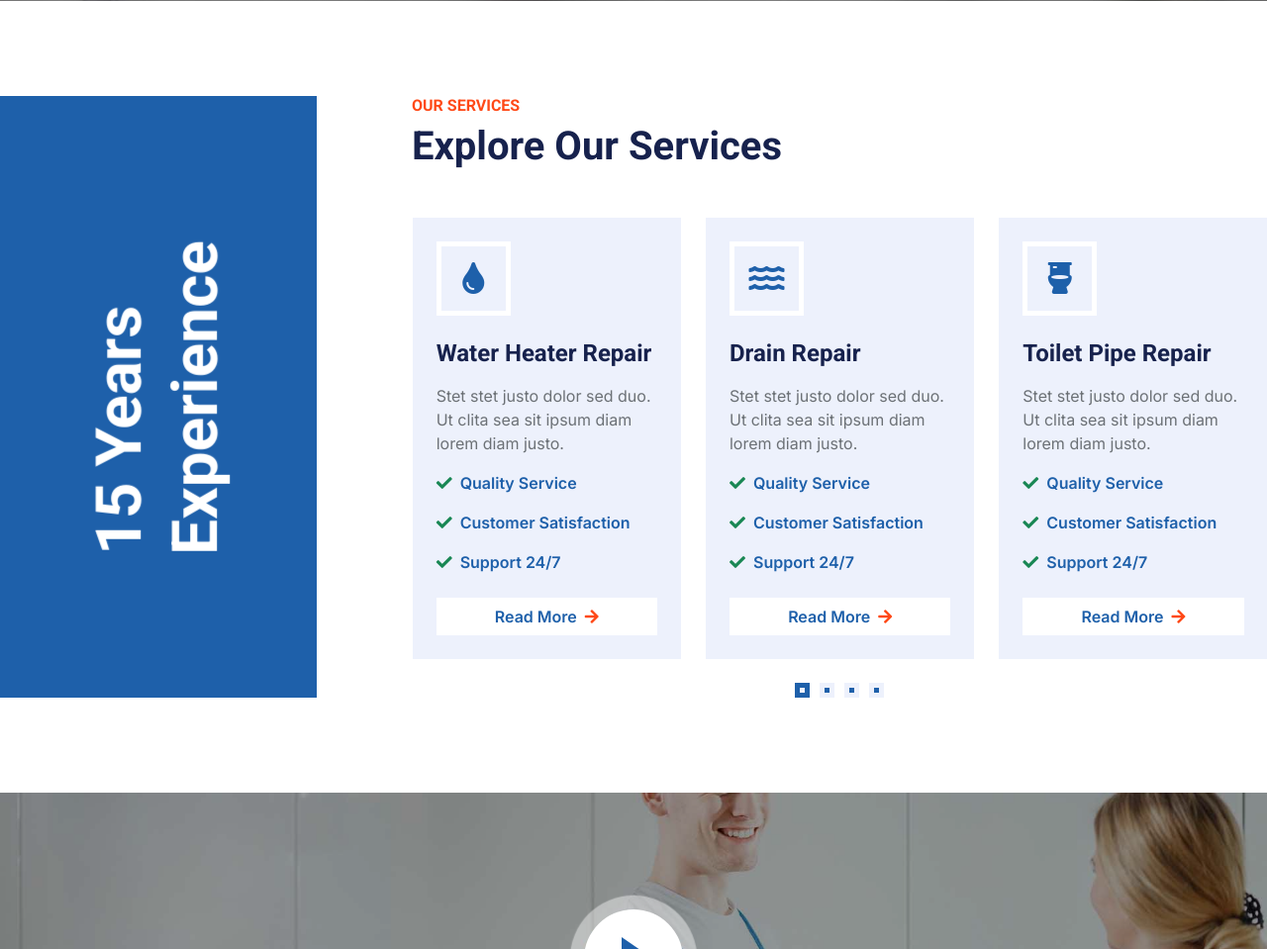
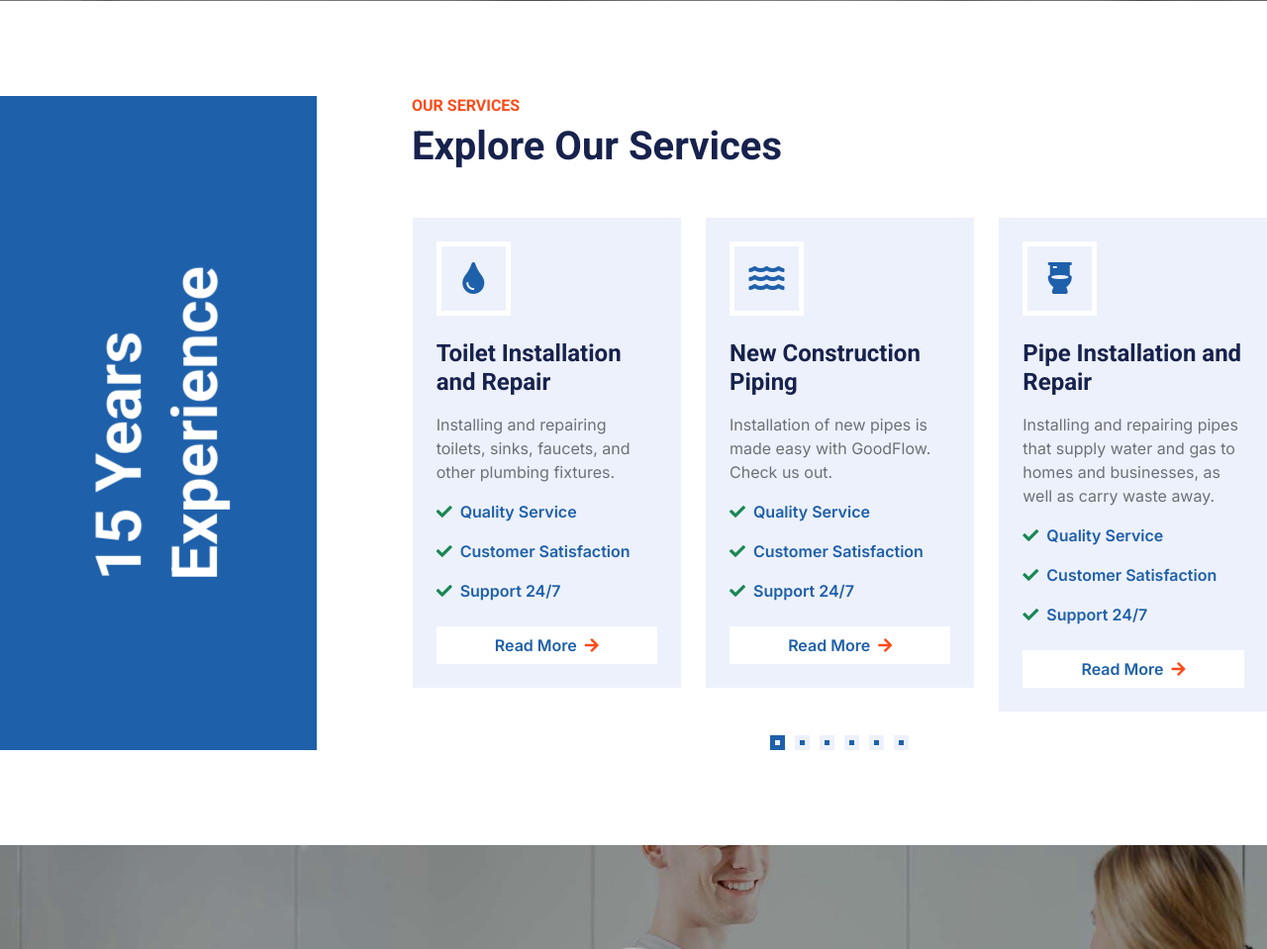
Before and after one commit to kehman18/GoodFlow, a Flask app: page /service.html in a window 1280 px wide. Shown: the part 477-1436 px from the top of the page at 99% size. Run offline with Flask 3, Linux system fonts and the light colour scheme; some libraries are stand-ins or nearby versions.

Commit message:
edited the contact and few other pages.

```diff
--- a/templates/service.html
+++ b/templates/service.html
@@ -213,10 +213,10 @@
                 >
                   <i class="fa fa-water fa-2x text-primary"></i>
                 </div>
-                <h4 class="mb-3">Drain Repair</h4>
+                <h4 class="mb-3">New Construction Piping</h4>
                 <p>
-                  Stet stet justo dolor sed duo. Ut clita sea sit ipsum diam
-                  lorem diam justo.
+                  Installation of new pipes is made easy with GoodFlow. Check us
+                  out.
                 </p>
                 <p class="text-primary fw-medium">
                   <i class="fa fa-check text-success me-2"></i>Quality Service
@@ -228,7 +228,9 @@
                 <p class="text-primary fw-medium">
                   <i class="fa fa-check text-success me-2"></i>Support 24/7
                 </p>
-                <a href="" class="btn bg-white text-primary w-100 mt-2"
+                <a
+                  href="./service.html"
+                  class="btn bg-white text-primary w-100 mt-2"
                   >Read More<i class="fa fa-arrow-right text-secondary ms-2"></i
                 ></a>
               </div>
@@ -239,10 +241,10 @@
                 >
                   <i class="fa fa-toilet fa-2x text-primary"></i>
                 </div>
-                <h4 class="mb-3">Toilet Pipe Repair</h4>
+                <h4 class="mb-3">Pipe Installation and Repair</h4>
                 <p>
-                  Stet stet justo dolor sed duo. Ut clita sea sit ipsum diam
-                  lorem diam justo.
+                  Installing and repairing pipes that supply water and gas to
+                  homes and businesses, as well as carry waste away.
                 </p>
                 <p class="text-primary fw-medium">
                   <i class="fa fa-check text-success me-2"></i>Quality Service
@@ -254,10 +256,13 @@
                 <p class="text-primary fw-medium">
                   <i class="fa fa-check text-success me-2"></i>Support 24/7
                 </p>
-                <a href="" class="btn bg-white text-primary w-100 mt-2"
+                <a
+                  href="./service.html"
+                  class="btn bg-white text-primary w-100 mt-2"
                   >Read More<i class="fa fa-arrow-right text-secondary ms-2"></i
                 ></a>
               </div>
+
               <div class="bg-light p-4">
                 <div
                   class="d-flex align-items-center justify-content-center border border-5 border-white mb-4"
@@ -265,10 +270,10 @@
                 >
                   <i class="fa fa-shower fa-2x text-primary"></i>
                 </div>
-                <h4 class="mb-3">Sewer Line Repair</h4>
+                <h4 class="mb-3">Water Heater Installation</h4>
                 <p>
-                  Stet stet justo dolor sed duo. Ut clita sea sit ipsum diam
-                  lorem diam justo.
+                  Installing and maintaining water heating systems made easy
+                  only with GoodFlow.
                 </p>
                 <p class="text-primary fw-medium">
                   <i class="fa fa-check text-success me-2"></i>Quality Service
@@ -280,21 +285,24 @@
                 <p class="text-primary fw-medium">
                   <i class="fa fa-check text-success me-2"></i>Support 24/7
                 </p>
-                <a href="" class="btn bg-white text-primary w-100 mt-2"
+                <a
+                  href="./service.html"
+                  class="btn bg-white text-primary w-100 mt-2"
                   >Read More<i class="fa fa-arrow-right text-secondary ms-2"></i
                 ></a>
               </div>
+
               <div class="bg-light p-4">
                 <div
                   class="d-flex align-items-center justify-content-center border border-5 border-white mb-4"
                   style="width: 75px; height: 75px"
                 >
-                  <i class="fa fa-tint fa-2x text-primary"></i>
+                  <i class="fa fa-shower fa-2x text-primary"></i>
                 </div>
-                <h4 class="mb-3">Water Heater Repair</h4>
+                <h4 class="mb-3">Leak Detection and Repair</h4>
                 <p>
-                  Stet stet justo dolor sed duo. Ut clita sea sit ipsum diam
-                  lorem diam justo.
+                  Finding and fixing leaks in plumbing systems to prevent water
+                  damage.
                 </p>
                 <p class="text-primary fw-medium">
                   <i class="fa fa-check text-success me-2"></i>Quality Service
@@ -306,7 +314,67 @@
                 <p class="text-primary fw-medium">
                   <i class="fa fa-check text-success me-2"></i>Support 24/7
                 </p>
-                <a href="" class="btn bg-white text-primary w-100 mt-2"
+                <a
+                  href="./service.html"
+                  class="btn bg-white text-primary w-100 mt-2"
+                  >Read More<i class="fa fa-arrow-right text-secondary ms-2"></i
+                ></a>
+              </div>
+
+              <div class="bg-light p-4">
+                <div
+                  class="d-flex align-items-center justify-content-center border border-5 border-white mb-4"
+                  style="width: 75px; height: 75px"
+                >
+                  <i class="fa fa-shower fa-2x text-primary"></i>
+                </div>
+                <h4 class="mb-3">Sewer Line Repair and Replacement</h4>
+                <p>
+                  Repairing or replacing sewer lines that have been damaged or
+                  clogged.
+                </p>
+                <p class="text-primary fw-medium">
+                  <i class="fa fa-check text-success me-2"></i>Quality Service
+                </p>
+                <p class="text-primary fw-medium">
+                  <i class="fa fa-check text-success me-2"></i>Customer
+                  Satisfaction
+                </p>
+                <p class="text-primary fw-medium">
+                  <i class="fa fa-check text-success me-2"></i>Support 24/7
+                </p>
+                <a
+                  href="./service.html"
+                  class="btn bg-white text-primary w-100 mt-2"
+                  >Read More<i class="fa fa-arrow-right text-secondary ms-2"></i
+                ></a>
+              </div>
+
+              <div class="bg-light p-4">
+                <div
+                  class="d-flex align-items-center justify-content-center border border-5 border-white mb-4"
+                  style="width: 75px; height: 75px"
+                >
+                  <i class="fa fa-tint fa-2x text-primary"></i>
+                </div>
+                <h4 class="mb-3">Toilet Installation and Repair</h4>
+                <p>
+                  Installing and repairing toilets, sinks, faucets, and other
+                  plumbing fixtures.
+                </p>
+                <p class="text-primary fw-medium">
+                  <i class="fa fa-check text-success me-2"></i>Quality Service
+                </p>
+                <p class="text-primary fw-medium">
+                  <i class="fa fa-check text-success me-2"></i>Customer
+                  Satisfaction
+                </p>
+                <p class="text-primary fw-medium">
+                  <i class="fa fa-check text-success me-2"></i>Support 24/7
+                </p>
+                <a
+                  href="./service.html"
+                  class="btn bg-white text-primary w-100 mt-2"
                   >Read More<i class="fa fa-arrow-right text-secondary ms-2"></i
                 ></a>
               </div>
@@ -551,44 +619,51 @@
           <div class="col-lg-3 col-md-6">
             <h4 class="text-light mb-4">Address</h4>
             <p class="mb-2">
-              <i class="fa fa-map-marker-alt me-3"></i>123 Street, New York, USA
+              <i class="fa fa-map-marker-alt me-3"></i>Akeredolu-Akinbo Ogun
+              State
             </p>
             <p class="mb-2">
-              <i class="fa fa-phone-alt me-3"></i>+012 345 67890
+              <i class="fa fa-phone-alt me-3"></i>+234 916 153 5435
             </p>
             <p class="mb-2">
-              <i class="fa fa-envelope me-3"></i>info@example.com
+              <i class="fa fa-envelope me-3"></i>adekolaolabisi7@gmail.com
             </p>
             <div class="d-flex pt-2">
-              <a class="btn btn-outline-light btn-social" href=""
+              <a class="btn btn-outline-light btn-social" href="https://x.com/adekolabisiano7?t=PLCj_8JSdtXbCXkTP-jVrg&s=09"
                 ><i class="fab fa-twitter"></i
               ></a>
-              <a class="btn btn-outline-light btn-social" href=""
+              <a class="btn btn-outline-light btn-social" href="https://www.facebook.com/share/xDNUyBszjYTmEkt9/?mibextid=qi2Omg"
                 ><i class="fab fa-facebook-f"></i
               ></a>
-              <a class="btn btn-outline-light btn-social" href=""
-                ><i class="fab fa-youtube"></i
+              <a class="btn btn-outline-light btn-social" href="https://www.instagram.com/adekola8592?igsh=MW10cGlscWJkMzc0dw=="
+                ><i class="fab fa-instagram"></i
               ></a>
-              <a class="btn btn-outline-light btn-social" href=""
+              <a class="btn btn-outline-light btn-social" href="https://www.linkedin.com/in/adekola-olabisi-399230218?utm_source=share&utm_campaign=share_via&utm_content=profile&utm_medium=android_app"
                 ><i class="fab fa-linkedin-in"></i
               ></a>
             </div>
           </div>
           <div class="col-lg-3 col-md-6">
             <h4 class="text-light mb-4">Opening Hours</h4>
-            <h6 class="text-light">Monday - Friday:</h6>
+            <h6 class="text-light">Monday - Saturday:</h6>
             <p class="mb-4">09.00 AM - 09.00 PM</p>
-            <h6 class="text-light">Saturday - Sunday:</h6>
-            <p class="mb-0">09.00 AM - 12.00 PM</p>
+            <h6 class="text-light">Sunday:</h6>
+            <p class="mb-0">1.00 PM - .00 PM</p>
           </div>
           <div class="col-lg-3 col-md-6">
             <h4 class="text-light mb-4">Services</h4>
-            <a class="btn btn-link" href="">Drain Cleaning</a>
-            <a class="btn btn-link" href="">Sewer Line</a>
-            <a class="btn btn-link" href="">Water Heating</a>
-            <a class="btn btn-link" href="">Toilet Cleaning</a>
-            <a class="btn btn-link" href="">Broken Pipe</a>
+            <a class="btn btn-link" href="">New Constuction Piping</a>
+            <a class="btn btn-link" href=""
+              >Sewer Line Repair and Replacement</a
+            >
+            <a class="btn btn-link" href="">Water Heater Installation</a>
+            <a class="btn btn-link" href="">Leak Detection and Repair</a>
+            <a class="btn btn-link" href="">Toilet Installment and Repair</a>
+            <a class="btn btn-link" href=""
+              >Pipe Installation and Replacement</a
+            >
           </div>
+          <!--
           <div class="col-lg-3 col-md-6">
             <h4 class="text-light mb-4">Newsletter</h4>
             <p>Dolor amet sit justo amet elitr clita ipsum elitr est.</p>
@@ -606,22 +681,22 @@
               </button>
             </div>
           </div>
-        </div>
+        --></div>
       </div>
       <div class="container">
         <div class="copyright">
           <div class="row">
             <div class="col-md-6 text-center text-md-start mb-3 mb-md-0">
-              &copy; <a class="border-bottom" href="#">Your Site Name</a>, All
+              &copy;
+              <a class="border-bottom" href="./contact.html">GoodFlow</a>, All
               Right Reserved.
             </div>
             <div class="col-md-6 text-center text-md-end">
-              <!--/*** This template is free as long as you keep the footer author’s credit link/attribution link/backlink. If you'd like to use the template without the footer author’s credit link/attribution link/backlink, you can purchase the Credit Removal License from "https://htmlcodex.com/credit-removal". Thank you for your support. ***/-->
               Designed By
               <a class="border-bottom" href="https://htmlcodex.com"
                 >HTML Codex</a
               >
-              Distributed By <a href="https://themewagon.com">ThemeWagon</a>
+              Distributed By ThemeWagon</a>
             </div>
           </div>
         </div>
```
Also changed, not shown: templates/about.html (+46 -33 lines), templates/contact.html (+27 -30 lines), templates/index.html (+5 -5 lines).
